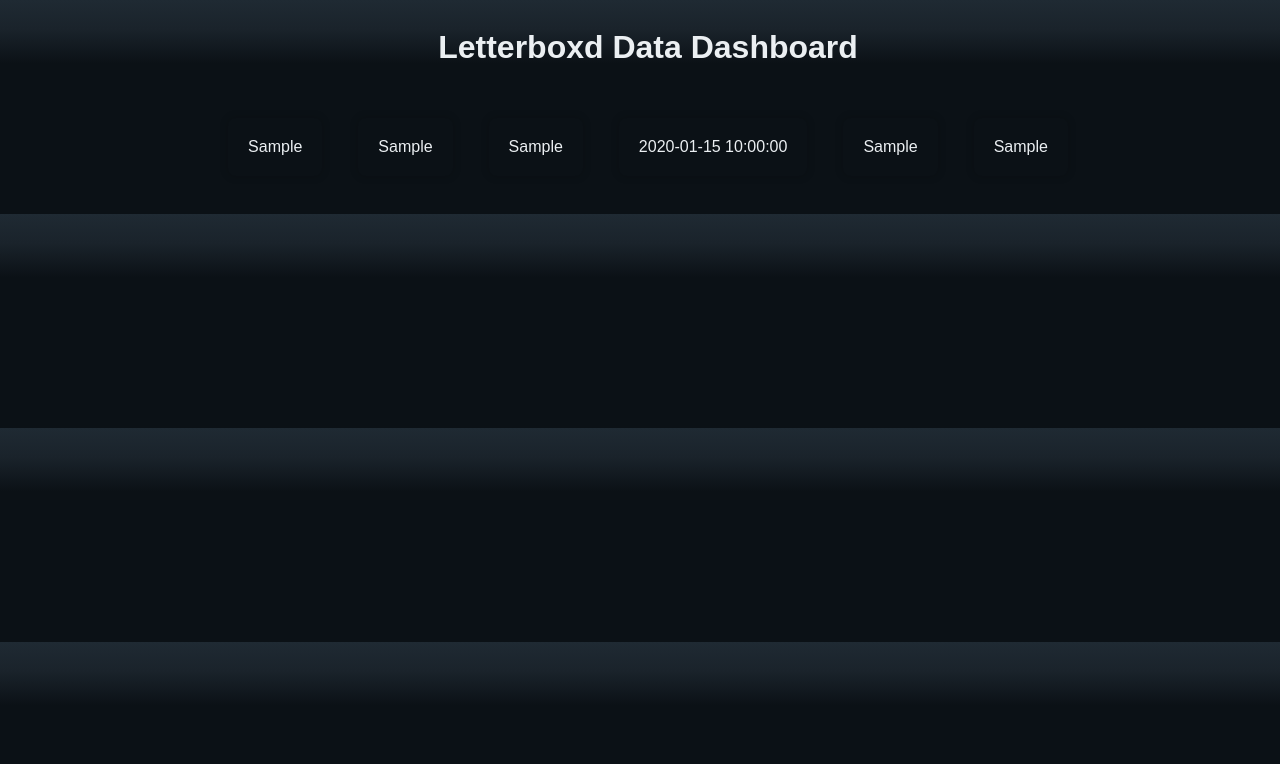
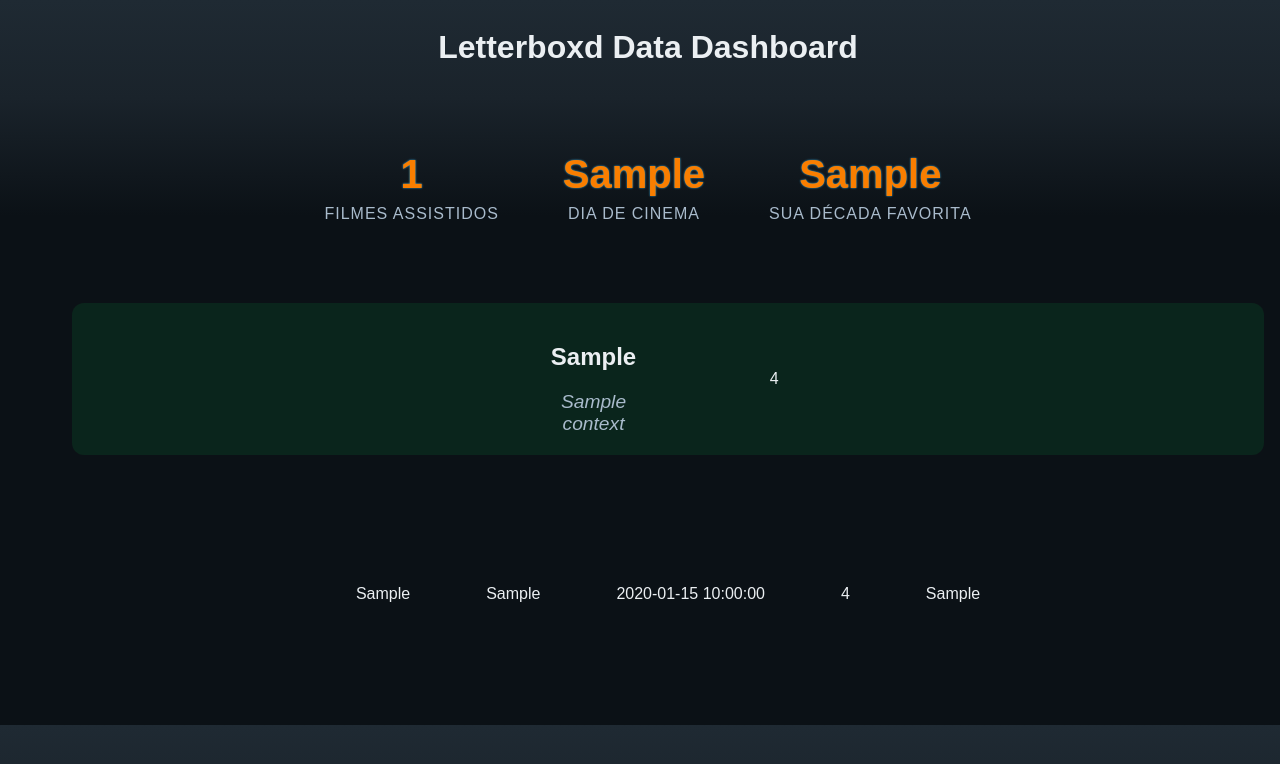
Before and after one commit to 3runoAM/LetterboxdData, a Flask app: template app/templates/dashboard.html in a window 1280 px wide. Shown: the top 764 px of the page. Run offline with Flask 3, Linux system fonts and the light colour scheme; the template is opened without the code that fills it: most values are stand-ins (such as "Sample title", 1, 10 or a date in 2020); parts of the project's set-up code (start-up, migrations or seed data) failed here and were passed over.

Commit message:
Atualiza o template do dashboard para lidar com as mudanças implementadas

```diff
--- a/app/static/css/dashboard.css
+++ b/app/static/css/dashboard.css
@@ -1,6 +1,10 @@
 :root {
     --primary-color: #00d94f;
+    --secondary-color : #3db4e7;
+    --accent-color: #f97e00;
+
     --background-gradient: linear-gradient(180deg, #1F2A33 0%, #1A232B 13.49%, #0B1116 29.75%);
+    --background-primary: #202830;
     --text-primary: #ebeff2;
     --text-secondary: #A9BBCC;
     --font-family: 'Graphik', sans-serif;
@@ -16,7 +20,81 @@ body {
     font-family: 'Graphik', sans-serif;
 }
 
-.dashboard {
+p {
+    margin: 0;
+}
+
+.container {
+    width: 90%;
+    text-align: center;
+    margin-bottom: 2rem;
+    padding: 2rem;
+    border-radius: 12px;
+    display: flex;
+    flex-direction: column;
+    gap: 5rem;
+}
+
+/*----MÉTRICAS--------------------------------------------------------------------------------------------------------*/
+.metrics-section {
+    display: flex;
+    justify-content: center;
+    margin-top: 2rem;
+    gap: 4rem;
+    flex-wrap: wrap;
+}
+
+.metric-container {
+    display: flex;
+    flex-direction: column;
+    align-items: center;
+}
+
+.metric-value {
+    font-size: 2.5rem;
+    font-weight: bold;
+    color: var(--accent-color);
+    text-shadow: 0 0 2px var(--secondary-color);
+}
+
+.metric-label {
+    font-size: 1rem;
+    color: var(--text-secondary);
+    text-transform: uppercase;
+    letter-spacing: 1px;
+    margin-top: 0.5rem;
+}
+
+/*---REWATCH----------------------------------------------------------------------------------------------------------*/
+
+.rewatch-section {
+    width: 100%;
+    padding: 20px;
+    background-color: rgba(0, 215, 78, 0.1);
+    border-radius: 12px;
+
+    display: flex;
+    justify-content: center;
+    align-items: center;
+    gap: 5rem;
+}
+
+.rewatch-profile{
+    display: flex;
+    flex-direction: column;
+    align-items: center;
+}
+
+.hero-title {
+    font-size: 1.2rem;
+    color: var(--text-secondary);
+    font-style: italic;
+    width: 80%;
+}
+
+/*-----GRÁFICOS---------------------------------------------------------------------------------------------------------------*/
+
+.graphic-dashboard {
     width: 100%;
     padding: 20px;
     display: flex;
@@ -30,5 +108,4 @@ body {
     padding: 20px;
     margin: 10px;
     max-width: 40%;
-    box-shadow: 0 0 8px rgba(0, 0, 0, 0.2);
 }
--- a/app/static/javascript/uploader.js
+++ b/app/static/javascript/uploader.js
@@ -1,4 +1,3 @@
-(() =>{
 const sendButton = document.getElementById("sendButton");
 const fileInput = document.getElementById("inputFile");
 const form = document.getElementById("uploadForm");
@@ -8,7 +7,8 @@
 fileInput.addEventListener("change", () => {
     if (fileInput.files.length > 0) form.submit();
 })
-})()
+
+/*--------------------------------------------------------------------------------------------------------------------*/
 
 document.addEventListener("DOMContentLoaded", () => {
     const feedbackContainer = document.getElementById("feedbackContainer");
--- a/app/templates/dashboard.html
+++ b/app/templates/dashboard.html
@@ -2,23 +2,49 @@
 <html lang="en">
 <head>
     <meta charset="UTF-8">
-        <title>Letterboxd Data</title>
+    <title>Data Dashboard</title>
     <link rel="stylesheet" href="{{ url_for('static', filename='css/dashboard.css') }}">
 </head>
     <body>
         <h1>Letterboxd Data Dashboard</h1>
 
-        <div class="dashboard">
-            <div class="grafico-card">
-                {{ dia_semana | safe }}
+        <div class="container">
+
+            <section class="metrics-section">
+                <div class="metric-container">
+                    <p class="metric-value">{{ context.total_movies }}</p>
+                    <p class="metric-label">Filmes Assistidos</p>
+                </div>
+                <div class="metric-container">
+                    <p class="metric-value">{{ context.favorite_day }}</p>
+                    <p class="metric-label">Dia de Cinema</p>
+                </div>
+                <div class="metric-container">
+                    <p class="metric-value">{{ context.favorite_decade }}</p>
+                    <p class="metric-label">Sua Década Favorita</p>
+                </div>
+            </section>
+
+            <section class="rewatch-section">
+                <div class="rewatch-profile">
+                    <h1>{{ context.rewatch_profile }}</h1>
+                    <p class="hero-title">{{ context.hero_title }}</p>
                 </div>
 
                 <div class="grafico-card">
-                {{ evolucao_gosto | safe }}
+                    {{ rewatch_rate | safe }}
+                </div>
+            </section>
+
+
+
+            <div class="graphic-dashboard">
+                <div class="grafico-card">
+                    {{ favorite_day | safe }}
                 </div>
 
                 <div class="grafico-card">
-                {{ taxa_rewatch | safe }}
+                    {{ likeness_series | safe }}
                 </div>
 
                 <div class="grafico-card">
@@ -26,12 +52,15 @@
                 </div>
 
                 <div class="grafico-card">
-                {{ distribuicao_notas | safe }}
+                    {{ rating_distribution | safe }}
                 </div>
 
                 <div class="grafico-card">
-                {{ decada_ouro | safe }}
+                    {{ favorite_decade | safe }}
                 </div>
+            </div>
+
+
         </div>
     </body>
 </html>
```
Lines whose indentation alone changed are shown as unchanged.
